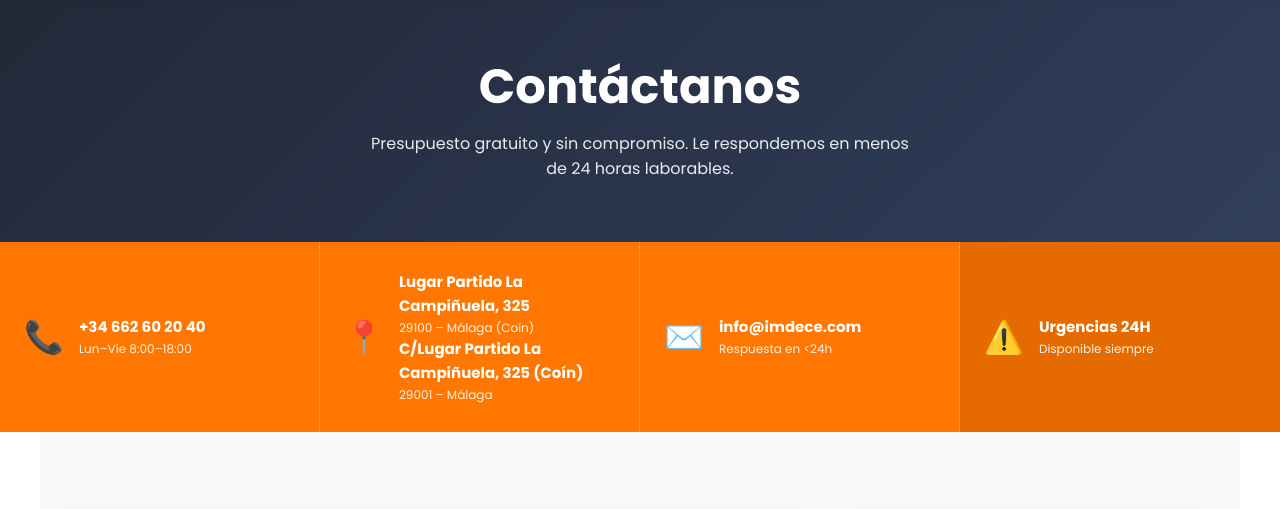
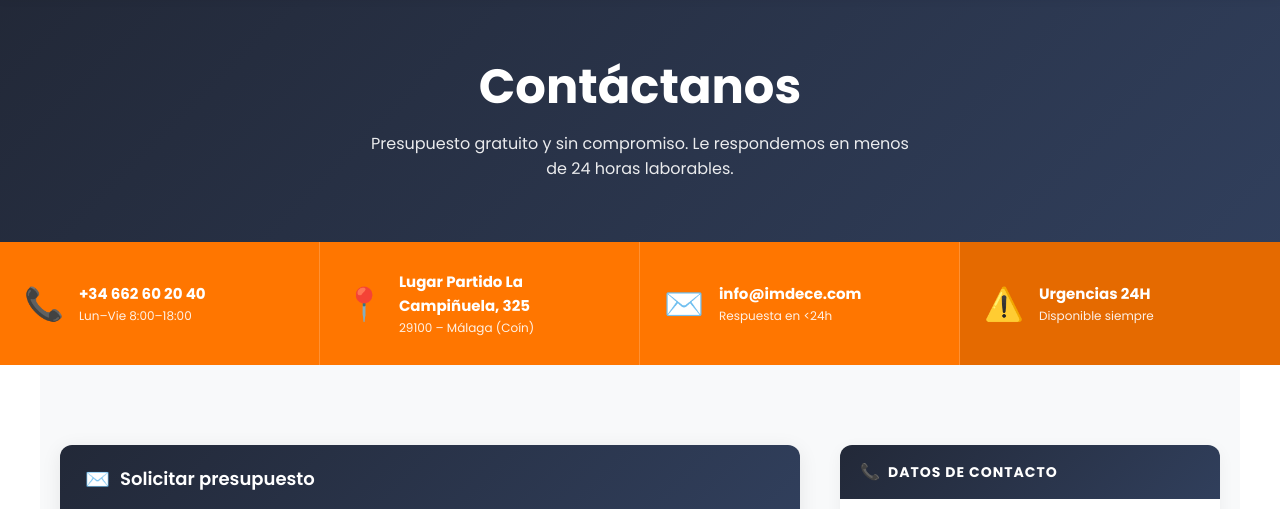
Before and after one commit to DavidRodriguez32/IMDECE_2, a plain HTML site: page pages/contacto.html in a window 1280 px wide. Shown: the part 92-601 px from the top of the page. Drawn offline with Linux system fonts and the light colour scheme.

Commit message:
cambio por segundo error

```diff
--- a/pages/contacto.html
+++ b/pages/contacto.html
@@ -56,8 +56,6 @@
                     <div class="tarjeta-info">
                         <div class="tarjeta-titulo">Lugar Partido La Campiñuela, 325</div>
                         <div class="tarjeta-texto">29100 – Málaga (Coín)</div>
-                        <div class="tarjeta-titulo">C/Lugar Partido La Campiñuela, 325 (Coín)</div>
-                        <div class="tarjeta-texto">29001 – Málaga</div>
                     </div>
                 </div>
                 <div class="tarjeta-rapida">
```
